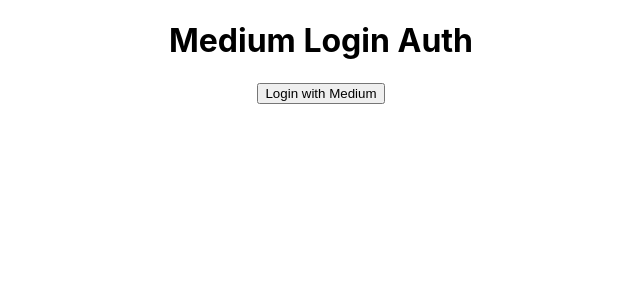
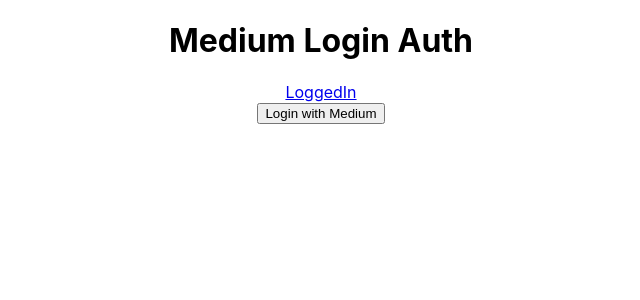
Before and after one commit to ShubhamGanmote/mediumAuth, a React (Create React App) app: page / in a window 1280 px wide. Shown: the top 300 px of the page, without its empty margins (319-959 px from the left). Built offline with nearby package versions, Linux system fonts and the light colour scheme.

Commit message:
minor change

```diff
--- a/src/App.js
+++ b/src/App.js
@@ -1,5 +1,5 @@
 import React, { Component } from 'react';
-import { BrowserRouter, Switch, Route } from 'react-router-dom';
+import { BrowserRouter, Switch, Route, Link } from 'react-router-dom';
 import './App.css';
 
 import Auth from './containers/Auth/Auth';
@@ -14,6 +14,7 @@
             <BrowserRouter>
                 <div className="App">
                     <h1>Medium Login Auth</h1>
+                    <Link to="/loggedIn">LoggedIn</Link>
                     <Auth />
                     <Switch>
                         <Route
```
